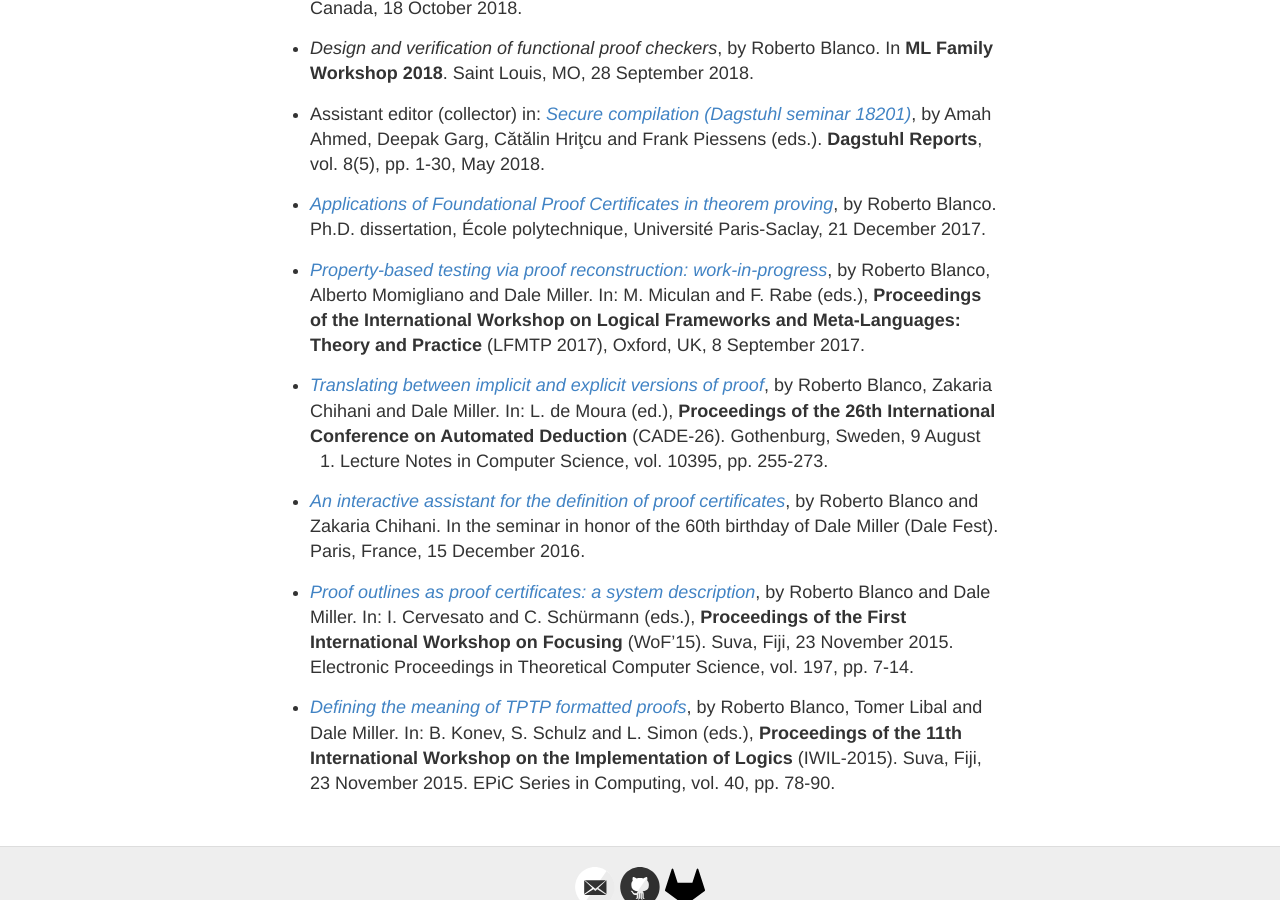
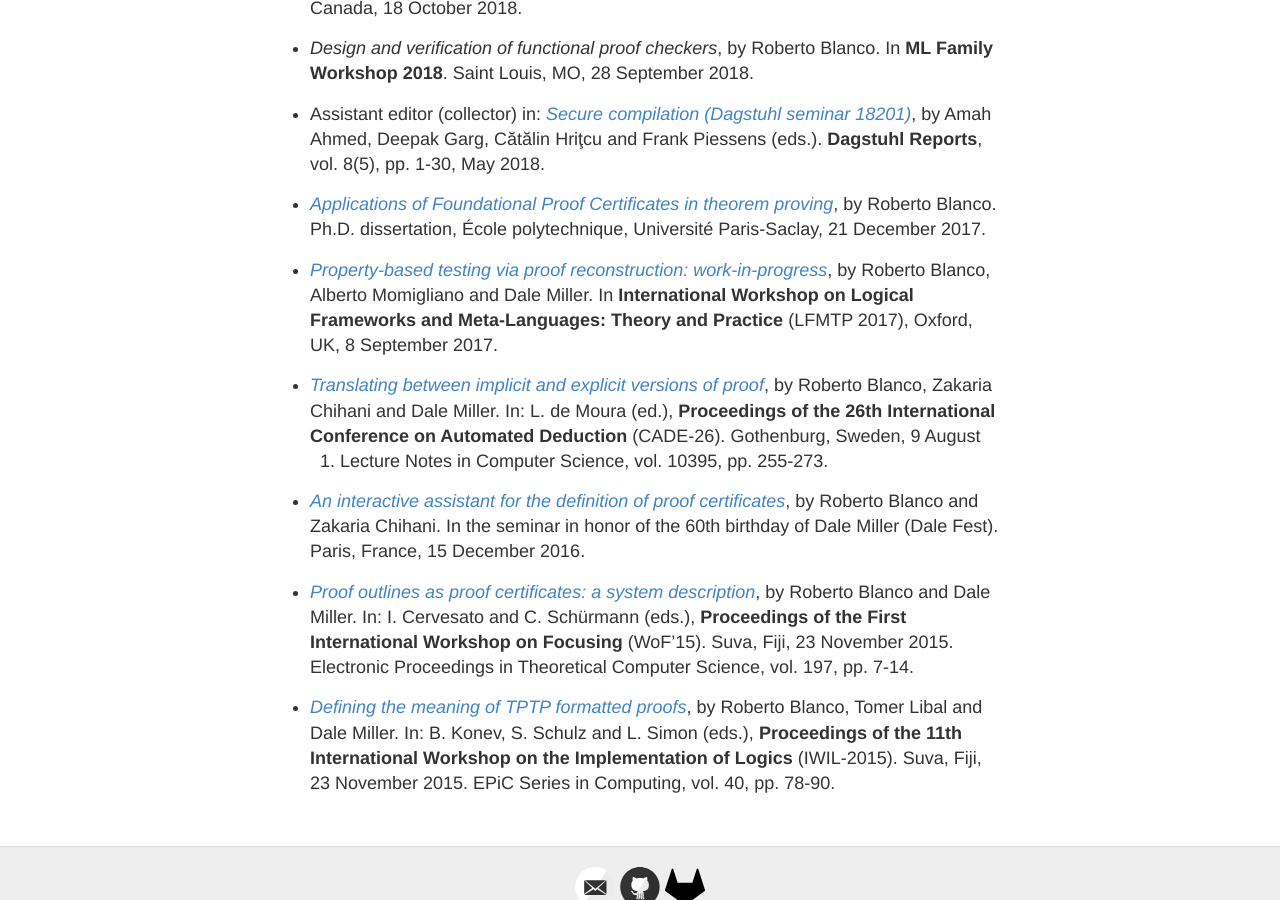
Before and after one commit to robblanco/robblanco.github.io, a Jekyll site: the page built from publications.md, in a window 1280 px wide and 900 px high, scrolled down 1966 px. Built offline with Jekyll 4.4.1, drawn with Linux system fonts in a browser that asks for light colours.

```diff
--- a/publications.md
+++ b/publications.md
@@ -111,9 +111,9 @@ permalink: /publications/
 
 * [*Property-based testing via proof reconstruction: work-in-progress*](
   https://hal.inria.fr/hal-01646788), by Roberto Blanco, Alberto Momigliano
-  and Dale Miller. In: M. Miculan and F. Rabe (eds.), **Proceedings of the
-  International Workshop on Logical Frameworks and Meta-Languages: Theory and
-  Practice** (LFMTP 2017), Oxford, UK, 8 September 2017.
+  and Dale Miller. In **International Workshop on Logical Frameworks and
+  Meta-Languages: Theory and Practice** (LFMTP 2017), Oxford, UK, 8 September
+  2017.
 
 * [*Translating between implicit and explicit versions of proof*](
   https://hal.inria.fr/hal-01645016), by Roberto Blanco, Zakaria Chihani and
```
